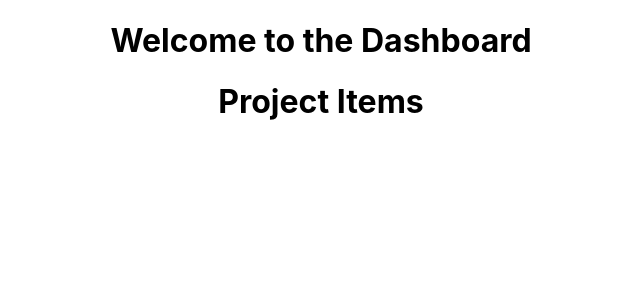
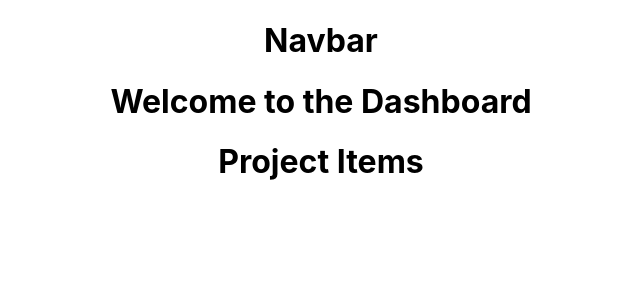
Before and after one commit to jding05/MyPMTool, a React (Create React App) app in the folder client/: page / in a window 1280 px wide. Shown: the top 300 px of the page, without its empty margins (319-959 px from the left). Built offline with nearby package versions, Linux system fonts and the light colour scheme.

Commit message:
add layout componenet to the app.js

```diff
--- a/client/src/App.js
+++ b/client/src/App.js
@@ -1,10 +1,12 @@
 import React from "react";
 import "./App.css";
 import Dashboard from "./components/Dashboard";
+import Header from "./components/Layout/Header";
 
 function App() {
   return (
     <div className="App">
+      <Header />
       <Dashboard />
     </div>
   );
--- /dev/null
+++ b/client/src/components/Layout/Header.js
@@ -0,0 +1,13 @@
+import React, { Component } from "react";
+
+class Header extends Component {
+  render() {
+    return (
+      <div>
+        <h1>Navbar</h1>
+      </div>
+    );
+  }
+}
+
+export default Header;
```
